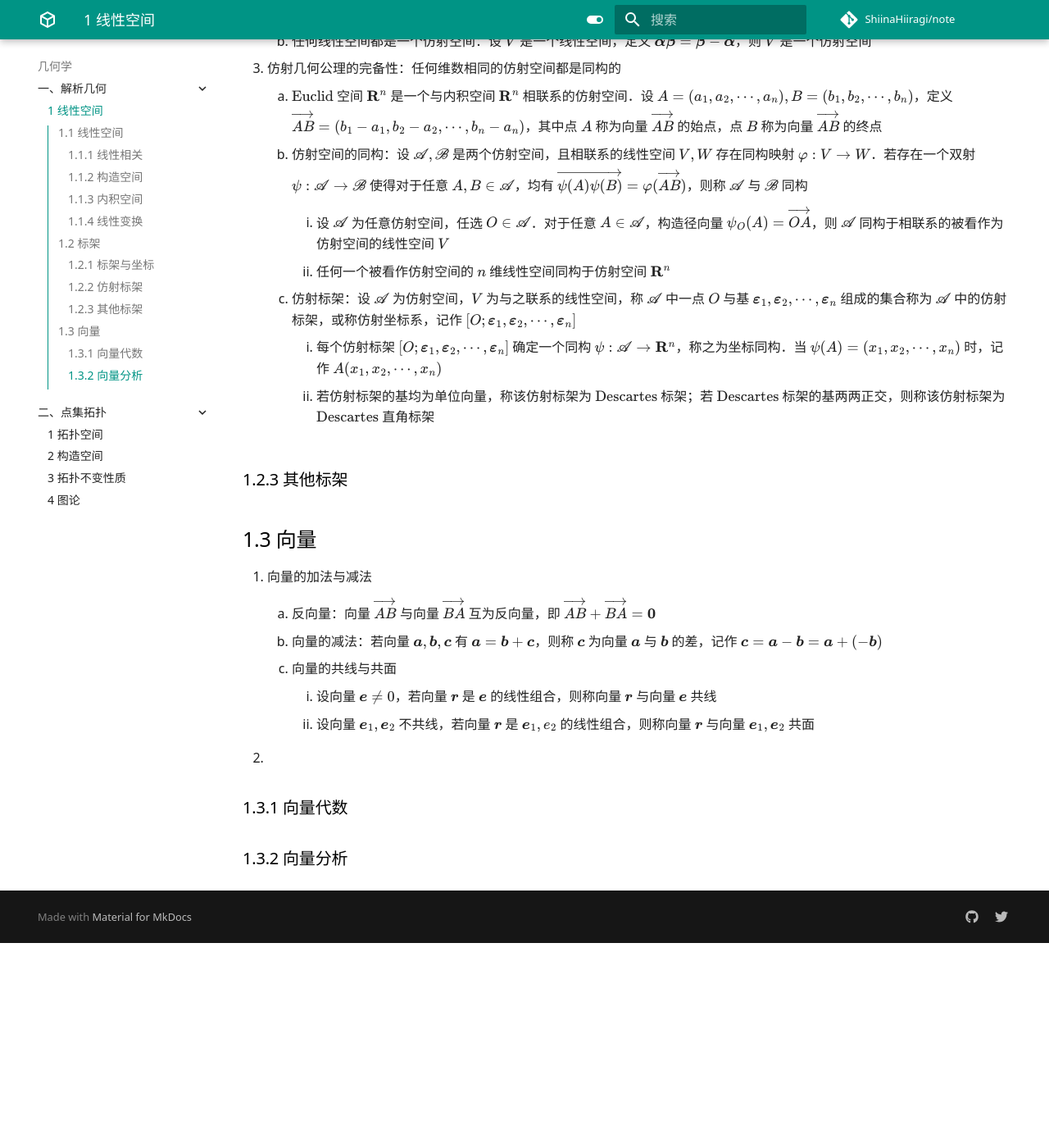
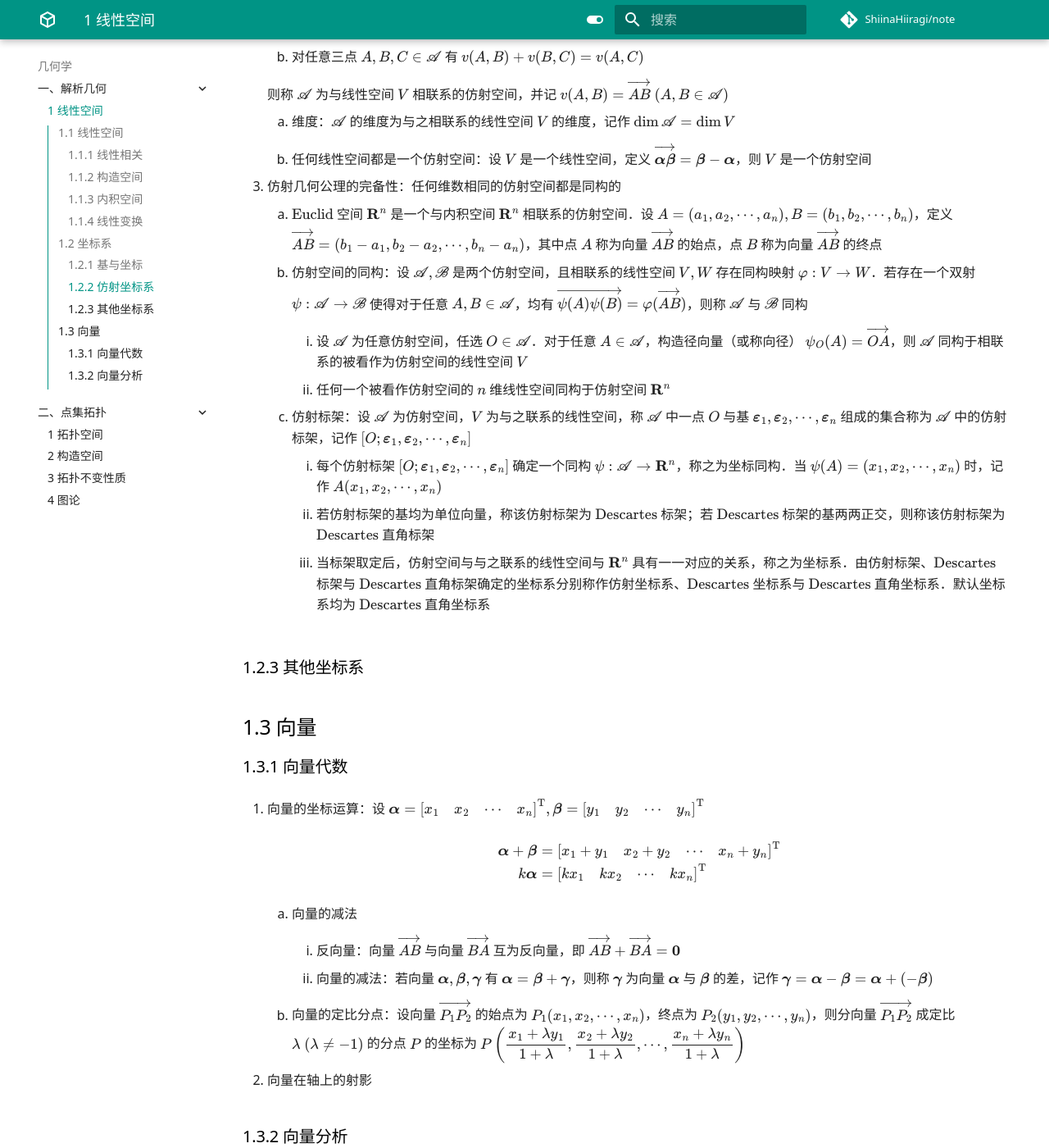
Before and after one commit to ShiinaHiiragi/note, an MkDocs documentation site: the page built from docs/top/anly/lin.md, in a window 1280 px wide and 1400 px high, scrolled down 6384 px. Shown: the whole window at 82% size. Built offline with MkDocs 1.6.1 and Material for MkDocs 9.7.7, drawn with Linux system fonts in a browser that asks for light colours; comment, search, counter and statistics services are not loaded; before the commit the page ends 7534 px from its top, so only the background shows below that; some of the changed text lies outside the part shown.

Commit message:
add change

```diff
--- a/docs/top/anly/lin.md
+++ b/docs/top/anly/lin.md
@@ -10,6 +10,11 @@
 ### 1.1.1 线性相关
 1. 线性相关：设 $\boldsymbol \alpha_1, \boldsymbol \alpha_2, \cdots, \boldsymbol \alpha_s \ (s \geqslant 1)$ 为一组 $n$ 元向量，若存在不全为零的系数 $k_1, k_2, \cdots, k_s$ 使得 $k_1 \boldsymbol \alpha_1 + k_2 \boldsymbol \alpha_2 + \cdots + k_s \boldsymbol \alpha_s = \boldsymbol 0$，则称向量组 $\boldsymbol \alpha_1, \boldsymbol \alpha_2, \cdots, \boldsymbol \alpha_s$ 线性相关，否则称向量组线性无关
     1. 线性组合：设 $\boldsymbol \alpha_1, \boldsymbol \alpha_2, \cdots, \boldsymbol \alpha_m, \boldsymbol \beta$ 为一组 $n$ 元向量．若存在一组实数 $k_1, k_2, \cdots, k_m$ 使得 $\boldsymbol \beta = k_1 \boldsymbol \alpha_1 + k_2 \boldsymbol \alpha_2 + \cdots + k_m \boldsymbol \alpha_m$，则称向量 $\beta$ 是 $\boldsymbol \alpha_1, \boldsymbol \alpha_2, \cdots, \boldsymbol \alpha_m$ 的线性组合，或称 $\beta$ 可由 $\boldsymbol \alpha_1, \boldsymbol \alpha_2, \cdots, \boldsymbol \alpha_m$ 线性表出，$k_1, k_2, \cdots, k_m$ 称为线性组合系数或线性表出系数
+
+        !!! note "向量的共线与共面"
+            1. 设向量 $\boldsymbol e \neq 0$，若向量 $\boldsymbol r$ 是 $\boldsymbol e$ 的线性组合，则称向量 $\boldsymbol r$ 与向量 $\boldsymbol e$ 共线
+            2. 设向量 $\boldsymbol e_1, \boldsymbol e_2$ 不共线，若向量 $\boldsymbol r$ 是 $\boldsymbol e_1, \boldsymbol e_2$ 的线性组合，则称向量 $\boldsymbol r$ 与向量 $\boldsymbol e_1, \boldsymbol e_2$ 共面
+
     2. 线性相关的性质
         1. 若一个向量组线性无关，则其任何一个部分向量组线性无关
         2. 向量组 $\boldsymbol \alpha_1, \boldsymbol \alpha_2, \cdots, \boldsymbol \alpha_s (s \geqslant 2)$ 线性相关当且仅当该向量组中至少有一个向量可由其余向量线性表出
@@ -35,13 +40,13 @@
 
     1. 设 $\boldsymbol \alpha_1, \boldsymbol \alpha_2, \cdots, \boldsymbol \alpha_t$ 均为齐次线性方程组的解，则 $\boldsymbol \alpha_1, \boldsymbol \alpha_2, \cdots, \boldsymbol \alpha_t$ 的线性组合也是 $\boldsymbol{Ax} = \boldsymbol 0$ 的解
     2. 设 $\mathrm{rank}(\boldsymbol A_{m \times n}) = r$，若 $\boldsymbol{Ax} = \boldsymbol 0$ 有非零解，则该齐次线性方程组有基础解系，且基础解系含有 $n - r$ 个解
-    3. 设 $\boldsymbol A$ 为 $m \times n$ 矩阵，$\boldsymbol b$ 为 $m$ 元列向量
+    3. 设 $\boldsymbol A$ 为 $m \times n$ 矩阵，$\boldsymbol \beta$ 为 $m$ 元列向量
         1. $\mathrm{rank}(\boldsymbol A \boldsymbol A^{\mathrm T}) = \mathrm{rank}(\boldsymbol A^{\mathrm T} \boldsymbol A) = \mathrm{rank}(\boldsymbol A) = \mathrm{rank}(\boldsymbol A^{\mathrm T})$
-        2. 线性方程组 $\boldsymbol A^{\mathrm T} \boldsymbol A \boldsymbol x = \boldsymbol A^{\mathrm T} \boldsymbol b$ 一定有解
+        2. 线性方程组 $\boldsymbol A^{\mathrm T} \boldsymbol A \boldsymbol x = \boldsymbol A^{\mathrm T} \boldsymbol \beta$ 一定有解
 
-3. 设 $\boldsymbol x_0$ 是非齐次线性方程组 $\boldsymbol{Ax} = \boldsymbol b$ 的某个特解，$\boldsymbol y$ 是相应齐次线性方程组 $\boldsymbol{Ax} = \boldsymbol 0$ 的通解，则非齐次线性方程组 $\boldsymbol{Ax} = \boldsymbol b$ 的通解为 $\boldsymbol x = \boldsymbol x_0 + \boldsymbol y$
-    1. 非齐次线性方程组的解集 $\{\boldsymbol x \mid \boldsymbol{Ax} = \boldsymbol b, \boldsymbol b \neq \boldsymbol 0\}$ 不构成子空间
-    2. 线性方程组 $\boldsymbol{Ax} = \boldsymbol b$ 有解的充要条件是 $\boldsymbol b \in \mathbf C(\boldsymbol A)$
+3. 设 $\boldsymbol x_0$ 是非齐次线性方程组 $\boldsymbol{Ax} = \boldsymbol \beta$ 的某个特解，$\boldsymbol y$ 是相应齐次线性方程组 $\boldsymbol{Ax} = \boldsymbol 0$ 的通解，则非齐次线性方程组 $\boldsymbol{Ax} = \boldsymbol \beta$ 的通解为 $\boldsymbol x = \boldsymbol x_0 + \boldsymbol y$
+    1. 非齐次线性方程组的解集 $\{\boldsymbol x \mid \boldsymbol{Ax} = \boldsymbol \beta, \boldsymbol \beta \neq \boldsymbol 0\}$ 不构成子空间
+    2. 线性方程组 $\boldsymbol{Ax} = \boldsymbol \beta$ 有解的充要条件是 $\boldsymbol \beta \in \mathbf C(\boldsymbol A)$
 
 ### 1.1.2 构造空间
 1. 子空间：设 $V$ 是 $F$ 上的线性空间，$W$ 是 $V$ 的一个非空子集．如果 $W$ 是 $V$ 的子结构，则称 $W$ 为 $V$ 的一个线性子空间
@@ -138,8 +143,8 @@
     1. 设线性变换 $T$ 在基 $\boldsymbol \varepsilon_1, \boldsymbol \varepsilon_2, \cdots, \boldsymbol \varepsilon_n$ 下的表示矩阵为 $\boldsymbol A$，向量 $\boldsymbol \xi$ 在基 $\begin{bmatrix} \boldsymbol \varepsilon_1 & \boldsymbol \varepsilon_2 & \cdots & \boldsymbol \varepsilon_n \\ \end{bmatrix}$ 下的坐标为 $\boldsymbol x = \begin{bmatrix} x_1 & x_2 & \cdots & x_n \\ \end{bmatrix}^{\mathrm T}$，则 $T(\boldsymbol \xi)$ 在基 $\boldsymbol \varepsilon_1, \boldsymbol \varepsilon_2, \cdots, \boldsymbol \varepsilon_n$ 下的坐标为 $\boldsymbol{Ax}$
     2. 设线性变换 $T$ 在线性空间的两组基 $\boldsymbol \varepsilon_1, \boldsymbol \varepsilon_2, \cdots, \boldsymbol \varepsilon_n$ 与 $\boldsymbol \eta_1, \boldsymbol \eta_2, \cdots, \boldsymbol \eta_n$ 下的表示矩阵分别是 $\boldsymbol A$ 与 $\boldsymbol B$，从基 $\boldsymbol \varepsilon_1, \boldsymbol \varepsilon_2, \cdots, \boldsymbol \varepsilon_n$ 到基 $\boldsymbol \eta_1, \boldsymbol \eta_2, \cdots, \boldsymbol \eta_n$ 的过渡矩阵为 $\boldsymbol M$，则 $\boldsymbol B = \boldsymbol M^{-1} \boldsymbol A \boldsymbol M$
 
-## 1.2 标架
-### 1.2.1 标架与坐标
+## 1.2 坐标系
+### 1.2.1 基与坐标
 1. 基与维数：设 $V$ 是线性空间，如果在 $V$ 中存在 $n$ 个线性无关的向量 $\boldsymbol \varepsilon_1, \boldsymbol \varepsilon_2, \cdots, \boldsymbol \varepsilon_n$ 使得 $V$ 中任一向量 $\alpha$ 均可由 $\boldsymbol \varepsilon_1, \boldsymbol \varepsilon_2, \cdots, \boldsymbol \varepsilon_n$ 线性表出，则称向量组 $\boldsymbol \varepsilon_1, \boldsymbol \varepsilon_2, \cdots, \boldsymbol \varepsilon_n$ 为线性空间 $V$ 的一组基，$n$ 称为线性空间 $V$ 的维数，记作 $\operatorname{dim} V = n$，并称 $V$ 是 $n$ 维线性空间
 2. 坐标：设向量组 $\boldsymbol \varepsilon_1, \boldsymbol \varepsilon_2, \cdots, \boldsymbol \varepsilon_n$ 是 $n$ 维线性空间 $V$ 的一组基，$\boldsymbol \alpha$ 是 $V$ 中的任一向量，若 $\boldsymbol \alpha = x_1 \boldsymbol \varepsilon_1 + x_2 \boldsymbol \varepsilon_2 + \cdots + x_n \boldsymbol \varepsilon_n$，则称 $x_1, x_2, \cdots, x_n$ 为向量 $\boldsymbol \alpha$ 在基 $\boldsymbol \varepsilon_1, \boldsymbol \varepsilon_2, \cdots, \boldsymbol \varepsilon_n$ 下的坐标
     1. 任意向量在给定基下的坐标唯一：通常将向量写作行向量或列向量的形式，并看作是特殊的矩阵．设向量 $\boldsymbol \alpha$ 有
@@ -187,7 +192,7 @@
 
         2. 过渡矩阵是可逆的
 
-### 1.2.2 仿射标架
+### 1.2.2 仿射坐标系
 1. 线性空间的同构
     1. $\mathbf R^n$ 是 $\mathbf R$ 上的线性空间：设 $(x_1, x_2, \cdots, x_n), (y_1, y_2, \cdots, y_n) \in \mathbf R^n$，定义 $\mathbf R^n$ 上的加法运算与 $\mathbf R$ 上的数乘运算
 
@@ -225,23 +230,33 @@
 3. 仿射几何公理的完备性：任何维数相同的仿射空间都是同构的
     1. $\text{Euclid}$ 空间 $\mathbf R^n$ 是一个与内积空间 $\mathbf R^n$ 相联系的仿射空间．设 $A = (a_1, a_2, \cdots, a_n), B = (b_1, b_2, \cdots, b_n)$，定义 $\overrightarrow{AB} = (b_1 - a_1, b_2 - a_2, \cdots, b_n - a_n)$，其中点 $A$ 称为向量 $\overrightarrow{AB}$ 的始点，点 $B$ 称为向量 $\overrightarrow{AB}$ 的终点
     2. 仿射空间的同构：设 $\mathscr A, \mathscr B$ 是两个仿射空间，且相联系的线性空间 $V, W$ 存在同构映射 $\varphi: V \to W$．若存在一个双射 $\psi: \mathscr A \to \mathscr B$ 使得对于任意 $A, B \in \mathscr A$，均有 $\overrightarrow{\psi(A) \psi(B)} = \varphi(\overrightarrow{AB})$，则称 $\mathscr A$ 与 $\mathscr B$ 同构
-        1. 设 $\mathscr A$ 为任意仿射空间，任选 $O \in \mathscr A$．对于任意 $A \in \mathscr A$，构造径向量 $\psi_O(A) = \overrightarrow{OA}$，则 $\mathscr A$ 同构于相联系的被看作为仿射空间的线性空间 $V$
+        1. 设 $\mathscr A$ 为任意仿射空间，任选 $O \in \mathscr A$．对于任意 $A \in \mathscr A$，构造径向量（或称向径） $\psi_O(A) = \overrightarrow{OA}$，则 $\mathscr A$ 同构于相联系的被看作为仿射空间的线性空间 $V$
         2. 任何一个被看作仿射空间的 $n$ 维线性空间同构于仿射空间 $\mathbf R^n$
-    3. 仿射标架：设 $\mathscr A$ 为仿射空间，$V$ 为与之联系的线性空间，称 $\mathscr A$ 中一点 $O$ 与基 $\boldsymbol \varepsilon_1, \boldsymbol \varepsilon_2, \cdots, \boldsymbol \varepsilon_n$ 组成的集合称为 $\mathscr A$ 中的仿射标架，或称仿射坐标系，记作 $[O; \boldsymbol \varepsilon_1, \boldsymbol \varepsilon_2, \cdots, \boldsymbol \varepsilon_n]$
+    3. 仿射标架：设 $\mathscr A$ 为仿射空间，$V$ 为与之联系的线性空间，称 $\mathscr A$ 中一点 $O$ 与基 $\boldsymbol \varepsilon_1, \boldsymbol \varepsilon_2, \cdots, \boldsymbol \varepsilon_n$ 组成的集合称为 $\mathscr A$ 中的仿射标架，记作 $[O; \boldsymbol \varepsilon_1, \boldsymbol \varepsilon_2, \cdots, \boldsymbol \varepsilon_n]$
         1. 每个仿射标架 $[O; \boldsymbol \varepsilon_1, \boldsymbol \varepsilon_2, \cdots, \boldsymbol \varepsilon_n]$ 确定一个同构 $\psi: \mathscr A \to \mathbf R^n$，称之为坐标同构．当 $\psi(A) = (x_1, x_2, \cdots, x_n)$ 时，记作 $A(x_1, x_2, \cdots, x_n)$
         2. 若仿射标架的基均为单位向量，称该仿射标架为 $\text{Descartes}$ 标架；若 $\text{Descartes}$ 标架的基两两正交，则称该仿射标架为 $\text{Descartes}$ 直角标架
+        3. 当标架取定后，仿射空间与与之联系的线性空间与 $\mathbf R^n$ 具有一一对应的关系，称之为坐标系．由仿射标架、$\text{Descartes}$ 标架与 $\text{Descartes}$ 直角标架确定的坐标系分别称作仿射坐标系、$\text{Descartes}$ 坐标系与 $\text{Descartes}$ 直角坐标系．默认坐标系均为 $\text{Descartes}$ 直角坐标系
 
-### 1.2.3 其他标架
+### 1.2.3 其他坐标系
 
 ## 1.3 向量
-1. 向量的加法与减法
-    1. 反向量：向量 $\overrightarrow{AB}$ 与向量 $\overrightarrow{BA}$ 互为反向量，即 $\overrightarrow{AB} + \overrightarrow{BA} = \boldsymbol 0$
-    2. 向量的减法：若向量 $\boldsymbol a, \boldsymbol b, \boldsymbol c$ 有 $\boldsymbol a = \boldsymbol b + \boldsymbol c$，则称 $\boldsymbol c$ 为向量 $\boldsymbol a$ 与 $\boldsymbol b$ 的差，记作 $\boldsymbol c = \boldsymbol a - \boldsymbol b = \boldsymbol a + (-\boldsymbol b)$
-    3. 向量的共线与共面
-        1. 设向量 $\boldsymbol e \neq 0$，若向量 $\boldsymbol r$ 是 $\boldsymbol e$ 的线性组合，则称向量 $\boldsymbol r$ 与向量 $\boldsymbol e$ 共线
-        2. 设向量 $\boldsymbol e_1, \boldsymbol e_2$ 不共线，若向量 $\boldsymbol r$ 是 $\boldsymbol e_1, e_2$ 的线性组合，则称向量 $\boldsymbol r$ 与向量 $\boldsymbol e_1, \boldsymbol e_2$ 共面
-2.
+### 1.3.1 向量代数
+1. 向量的坐标运算：设 $\boldsymbol \alpha = \begin{bmatrix} x_1 & x_2 & \cdots & x_n \\ \end{bmatrix}^{\mathrm T}, \boldsymbol \beta = \begin{bmatrix} y_1 & y_2 & \cdots & y_n \\ \end{bmatrix}^{\mathrm T}$
 
-### 1.3.1 向量代数
+    $$
+    \begin{aligned}
+    \boldsymbol \alpha + \boldsymbol \beta & = \begin{bmatrix}
+    x_1 + y_1 & x_2 + y_2 & \cdots & x_n + y_n \\
+    \end{bmatrix}^{\mathrm T} \\
+    k \boldsymbol \alpha & = \begin{bmatrix} kx_1 & kx_2 & \cdots & kx_n \\ \end{bmatrix}^{\mathrm T}
+    \end{aligned}
+    $$
+
+    1. 向量的减法
+        1. 反向量：向量 $\overrightarrow{AB}$ 与向量 $\overrightarrow{BA}$ 互为反向量，即 $\overrightarrow{AB} + \overrightarrow{BA} = \boldsymbol 0$
+        2. 向量的减法：若向量 $\boldsymbol \alpha, \boldsymbol \beta, \boldsymbol \gamma$ 有 $\boldsymbol \alpha = \boldsymbol \beta + \boldsymbol \gamma$，则称 $\boldsymbol \gamma$ 为向量 $\boldsymbol \alpha$ 与 $\boldsymbol \beta$ 的差，记作 $\boldsymbol \gamma = \boldsymbol \alpha - \boldsymbol \beta = \boldsymbol \alpha + (-\boldsymbol \beta)$
+    2. 向量的定比分点：设向量 $\overrightarrow{P_1 P_2}$ 的始点为 $P_1(x_1, x_2, \cdots, x_n)$，终点为 $P_2(y_1, y_2, \cdots, y_n)$，则分向量 $\overrightarrow{P_1 P_2}$ 成定比 $\lambda \ (\lambda \neq -1)$ 的分点 $P$ 的坐标为 $P \left(\dfrac{x_1 + \lambda y_1}{1 + \lambda}, \dfrac{x_2 + \lambda y_2}{1 + \lambda}, \cdots, \dfrac{x_n + \lambda y_n}{1 + \lambda}\right)$
+
+2. 向量在轴上的射影
 
 ### 1.3.2 向量分析
```
